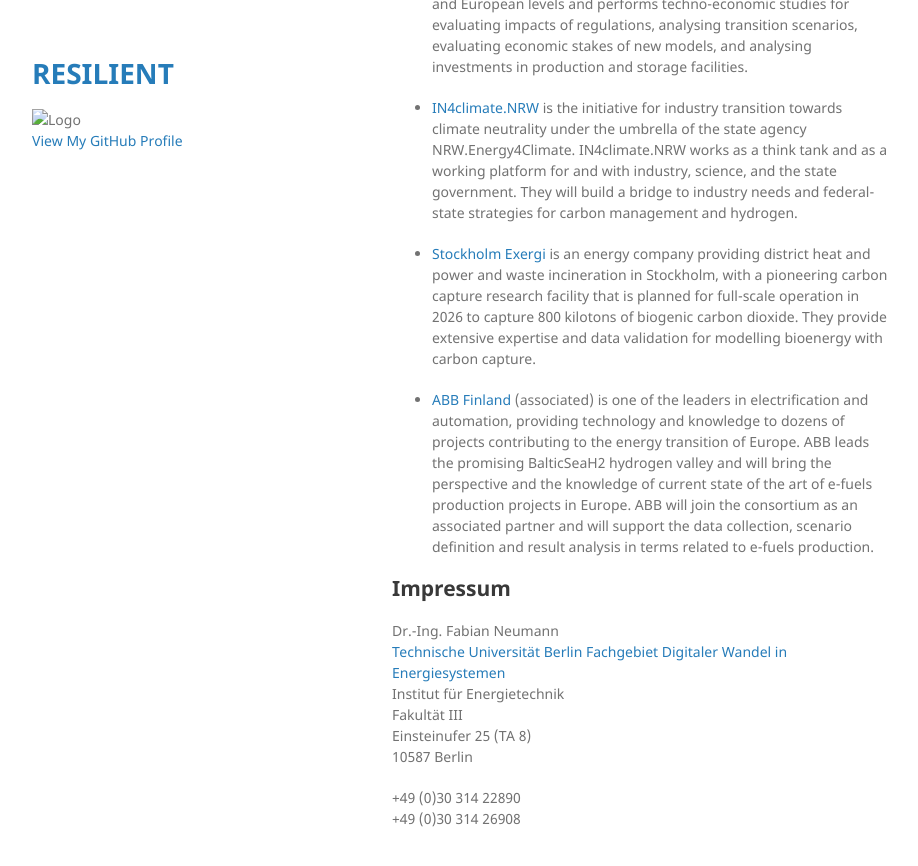
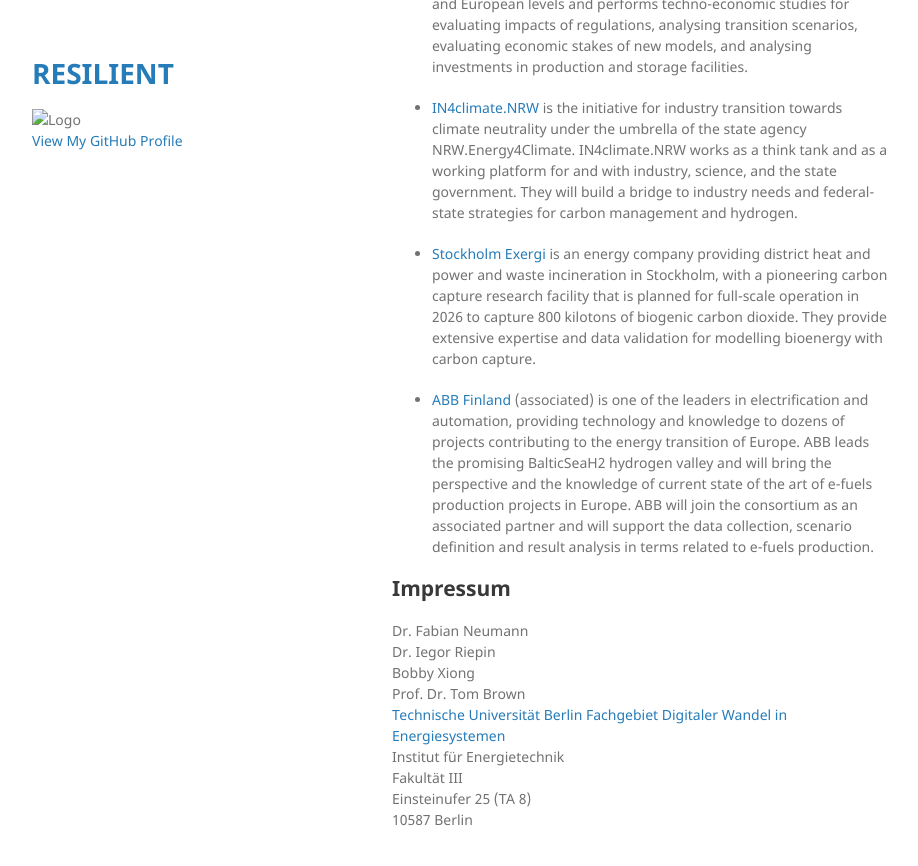
Before and after one commit to resilient-project/resilient-project.github.io, a Jekyll site: the page built from index.md, in a window 1280 px wide and 900 px high, scrolled down 2091 px. Shown: the top 866 px of the window, without its empty margins (178-1096 px from the left). Built offline with Jekyll 4.4.1, drawn with Linux system fonts in a browser that asks for light colours; our own code applies the rules of GitHub Pages for plain Markdown files.

Commit message:
update impressum

```diff
--- a/index.md
+++ b/index.md
@@ -94,13 +94,13 @@
 
 ## Impressum
 
-Dr.-Ing. Fabian Neumann\
+Dr. Fabian Neumann\
+Dr. Iegor Riepin\
+Bobby Xiong\
+Prof. Dr. Tom Brown\
 [Technische Universität Berlin](https://tu.berlin)
 [Fachgebiet Digitaler Wandel in Energiesystemen](https://tu.berlin/ensys/en)\
 Institut für Energietechnik\
 Fakultät III\
 Einsteinufer 25 (TA 8)\
 10587 Berlin
-
-+49 (0)30 314 22890\
-+49 (0)30 314 26908
```
